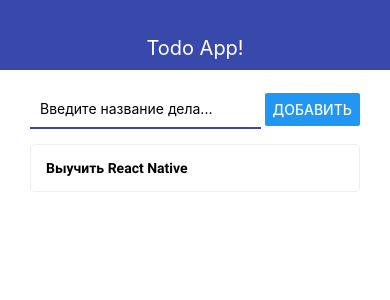
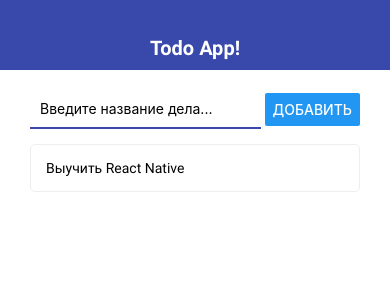
Before and after one commit to camward/RN-Todo-App, a React Native app: screen / in a window 390 px wide. Shown: the top 300 px of the page. Built offline with nearby package versions, Linux system fonts and the light colour scheme.

Commit message:
переиспользуемый компонент текста

```diff
--- a/App.js
+++ b/App.js
@@ -1,5 +1,5 @@
 import React, { useState } from 'react'
-import { StyleSheet, Text, View, FlatList, Alert } from 'react-native'
+import { StyleSheet, View, Alert } from 'react-native'
 import * as Font from 'expo-font'
 import { AppLoading } from 'expo'
 
--- a/src/components/Navbar.js
+++ b/src/components/Navbar.js
@@ -1,11 +1,12 @@
 import React from 'react'
-import { View, Text, StyleSheet } from 'react-native'
+import { View, StyleSheet } from 'react-native'
 import { THEME } from '../theme'
+import { AppTextBold } from './ui/AppTextBold'
 
 export const Navbar = ({ title }) => {
   return (
     <View style={styles.navbar}>
-      <Text style={styles.text}>{title}</Text>
+      <AppTextBold style={styles.text}>{title}</AppTextBold>
     </View>
   )
 }
--- a/src/components/Todo.js
+++ b/src/components/Todo.js
@@ -1,5 +1,6 @@
 import React from 'react'
-import { Text, View, StyleSheet, TouchableOpacity } from 'react-native'
+import { View, StyleSheet, TouchableOpacity } from 'react-native'
+import { AppText } from '../components/ui/AppText'
 
 export const Todo = ({ todo, onRemove, onOpen }) => {
   return (
@@ -9,7 +10,7 @@
       onLongPress={onRemove.bind(null, todo.id)}
     >
       <View style={styles.todo}>
-        <Text style={styles.title}>{todo.title}</Text>
+        <AppText>{todo.title}</AppText>
       </View>
     </TouchableOpacity>
   )
@@ -24,8 +25,5 @@
     borderColor: '#eee',
     borderRadius: 5,
     marginBottom: 10
-  },
-  title: {
-    fontFamily: 'roboto-bold'
   }
 })
--- /dev/null
+++ b/src/components/ui/AppText.js
@@ -0,0 +1,12 @@
+import React from 'react'
+import { Text, StyleSheet } from 'react-native'
+
+export const AppText = props => (
+  <Text style={{ ...styles.default, ...props.style }}>{props.children}</Text>
+)
+
+const styles = StyleSheet.create({
+  default: {
+    fontFamily: 'roboto-regular'
+  }
+})
--- /dev/null
+++ b/src/components/ui/AppTextBold.js
@@ -0,0 +1,12 @@
+import React from 'react'
+import { Text, StyleSheet } from 'react-native'
+
+export const AppTextBold = props => (
+  <Text style={{ ...styles.default, ...props.style }}>{props.children}</Text>
+)
+
+const styles = StyleSheet.create({
+  default: {
+    fontFamily: 'roboto-bold'
+  }
+})
--- a/src/screens/TodoScreen.js
+++ b/src/screens/TodoScreen.js
@@ -1,8 +1,9 @@
 import React, { useState } from 'react'
-import { StyleSheet, View, Text, Button } from 'react-native'
+import { StyleSheet, View, Button } from 'react-native'
 import { THEME } from '../theme'
 import { AppCard } from '../components/ui/AppCard'
 import { EditModal } from '../components/EditModal'
+import { AppTextBold } from '../components/ui/AppTextBold'
 
 export const TodoScreen = ({ goBack, todo, onRemove, onSave }) => {
   const [modal, setModal] = useState(false)
@@ -22,7 +23,7 @@
       />
 
       <AppCard style={styles.card}>
-        <Text style={styles.title}>{todo.title}</Text>
+        <AppTextBold style={styles.title}>{todo.title}</AppTextBold>
         <Button title='Ред.' onPress={() => setModal(true)} />
       </AppCard>
 
```
Also changed, not shown: src/screens/MainScreen.js (+1 -8 lines).
